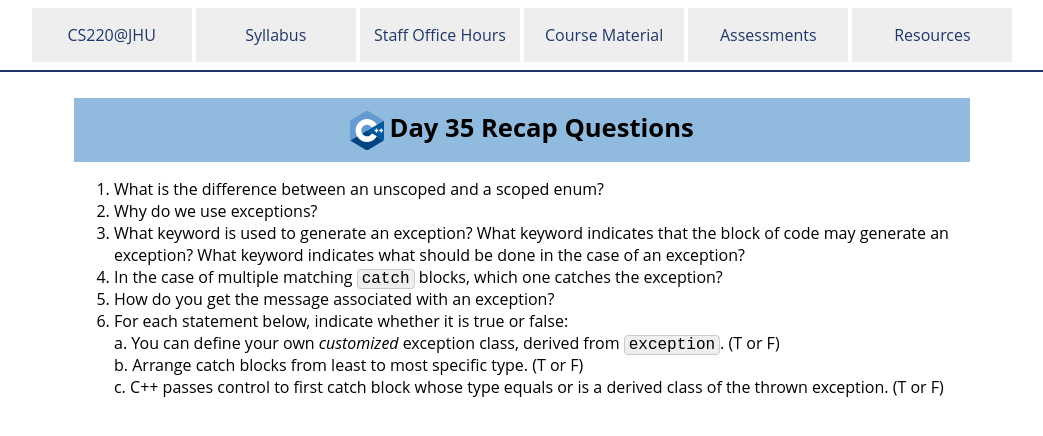
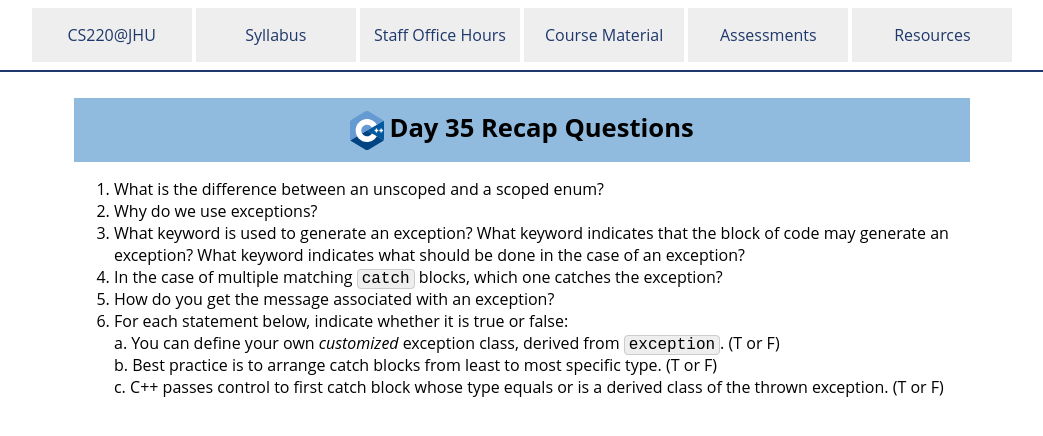
Before and after one commit to jhu-ip/cs220-f25, a Jekyll site: the page built from questions/day35.md, in a window 1280 px wide. Shown: the top 436 px of the page, without its empty margins (118-1161 px from the left). Built offline with Jekyll 4.4.1, drawn with Linux system fonts in a browser that asks for light colours.

Commit message:
minor tweak to day35 new question

```diff
--- a/questions/day35.md
+++ b/questions/day35.md
@@ -18,5 +18,5 @@ reference solutions:
 5. How do you get the message associated with an exception?
 6. For each statement below, indicate whether it is true or false:<br/>
 a. You can define your own *customized* exception class, derived from `exception`. (T or F)  <br/>
-b. Arrange catch blocks from least to most specific type. (T or F)<br/>
+b. Best practice is to arrange catch blocks from least to most specific type. (T or F)<br/>
 c. C++ passes control to first catch block whose type equals or is a derived class of the thrown exception. (T or F)
```
